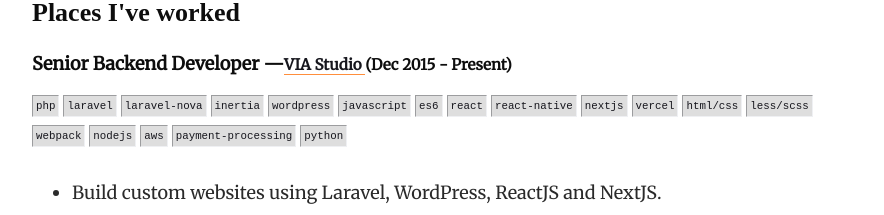
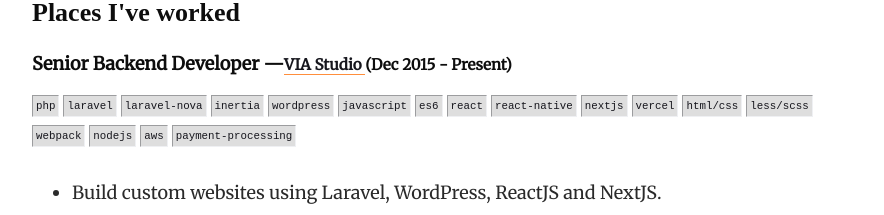
Before and after one commit to markbiek/blog, a Next.js app: page /cv in a window 1280 px wide. Shown: the part 800-1015 px from the top of the page, without its empty margins (192-1076 px from the left). Built offline with nearby package versions, Linux system fonts and the light colour scheme; a web font is replaced by a local one.

Commit message:
Remove python from skill list
It's misleading when looking for jobs. I do know _some_ python but my production experience is limited.

```diff
--- a/pages/cv.tsx
+++ b/pages/cv.tsx
@@ -67,7 +67,6 @@ export default function CV() {
 					<span className={styles.tag}>nodejs</span>
 					<span className={styles.tag}>aws</span>
 					<span className={styles.tag}>payment-processing</span>
-					<span className={styles.tag}>python</span>
 				</p>
 				<ul className={styles.did}>
 					<li>
```
